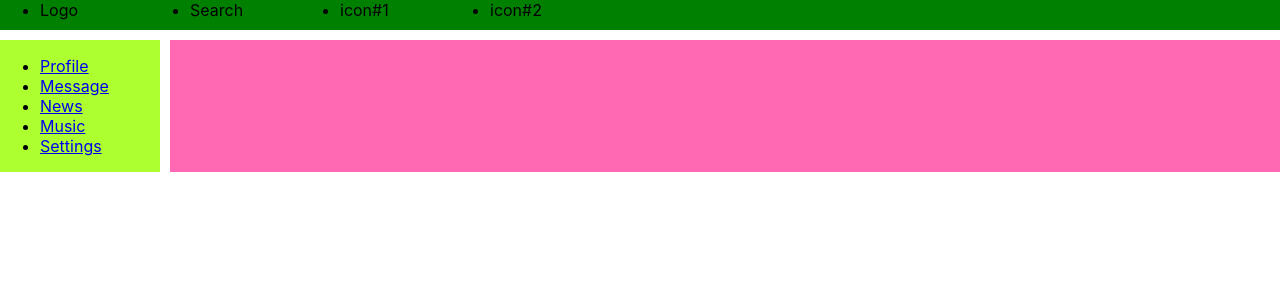
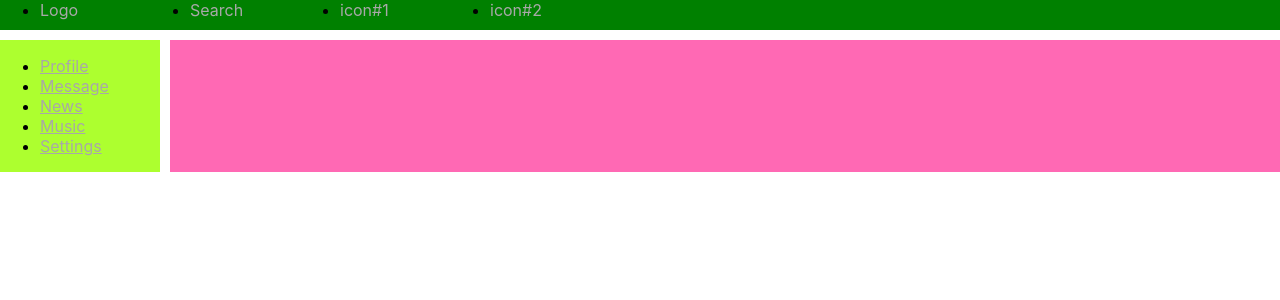
Before and after one commit to TuzovArtem/React-kamasutra, a React (Create React App) app: page / in a window 1280 px wide. Shown: the top 300 px of the page. Built offline with nearby package versions, Linux system fonts and the light colour scheme.

Commit message:
feat: add NavLink (Lesson 20)

```diff
--- a/src/Components/Navbar/Navbar.jsx
+++ b/src/Components/Navbar/Navbar.jsx
@@ -1,14 +1,15 @@
 import classes from './Navbar.module.css'
+import {NavLink} from 'react-router-dom'
 
 const Navbar = () =>{
   return(
   <nav className={classes.nav}>
     <ul>
-      <li> <a href='/profile'>Profile</a> </li>
-      <li> <a href='/dialogs'>Message</a> </li>
-      <li> <a href='/news'>News</a> </li>
-      <li> <a href='/music'>Music</a> </li>
-      <li> <a href='/settings'>Settings</a> </li>
+      <li> <NavLink to='/profile' activeClassName={classes.active}>Profile</NavLink> </li>
+      <li> <NavLink to='/dialogs' activeClassName={classes.active}>Message</NavLink> </li>
+      <li> <NavLink to='/news' activeClassName={classes.active}>News</NavLink> </li>
+      <li> <NavLink to='/music' activeClassName={classes.active}>Music</NavLink> </li>
+      <li> <NavLink to='/settings' activeClassName={classes.active}>Settings</NavLink> </li>
     </ul>
   </nav>)
 }
--- a/src/Components/Navbar/Navbar.module.css
+++ b/src/Components/Navbar/Navbar.module.css
@@ -2,3 +2,11 @@
   grid-area: n;
   background-color:greenyellow;
 }
+
+a{
+  color:rgb(168, 168, 168);
+}
+
+.active{
+  color:brown;
+}
```
